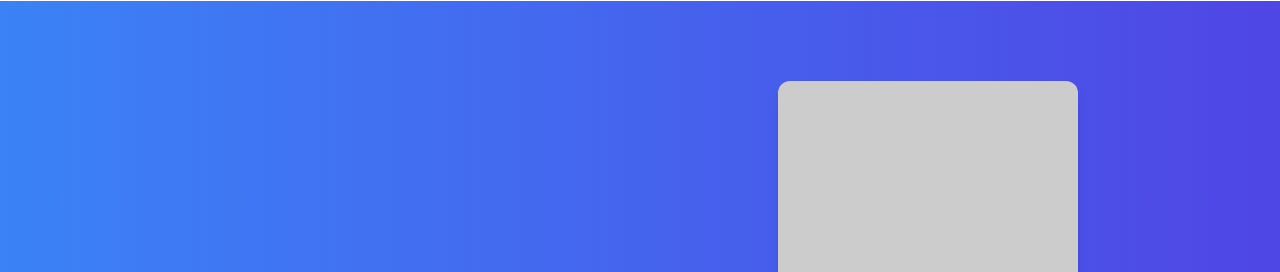
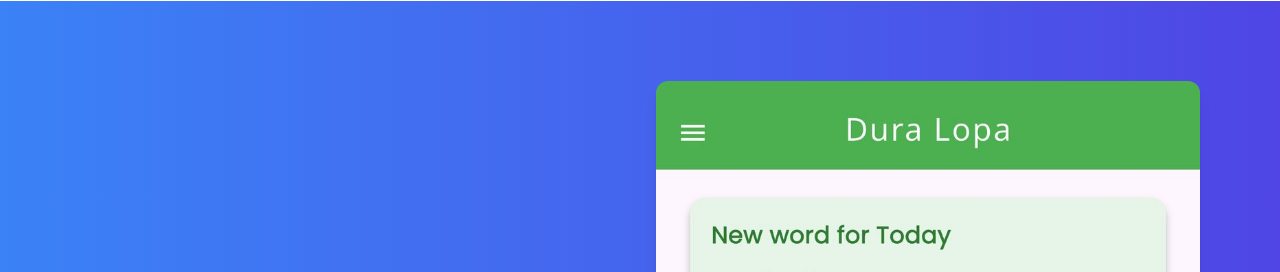
Before and after one commit to dura-amar/duralopa-app-landingpage, a plain HTML site: page index.html in a window 1280 px wide. Shown: the part 59-331 px from the top of the page. Drawn offline with nearby package versions, Linux system fonts and the light colour scheme; placeholder pictures from the web are drawn by us.

Commit message:
Added preview screenshot

```diff
--- a/index.html
+++ b/index.html
@@ -28,7 +28,7 @@
       </div>
       <!-- Image -->
       <div class="flex justify-center">
-        <img src="https://dummyimage.com/300x600/ffffff/000000&text=App+Preview" alt="App Preview" class="rounded-xl shadow-lg" />
+        <img src="./images/preview.jpg" alt="App Preview" class="rounded-xl shadow-lg" />
       </div>
     </div>
   </section>
```
Also changed, not shown: images/preview.jpg (added).
